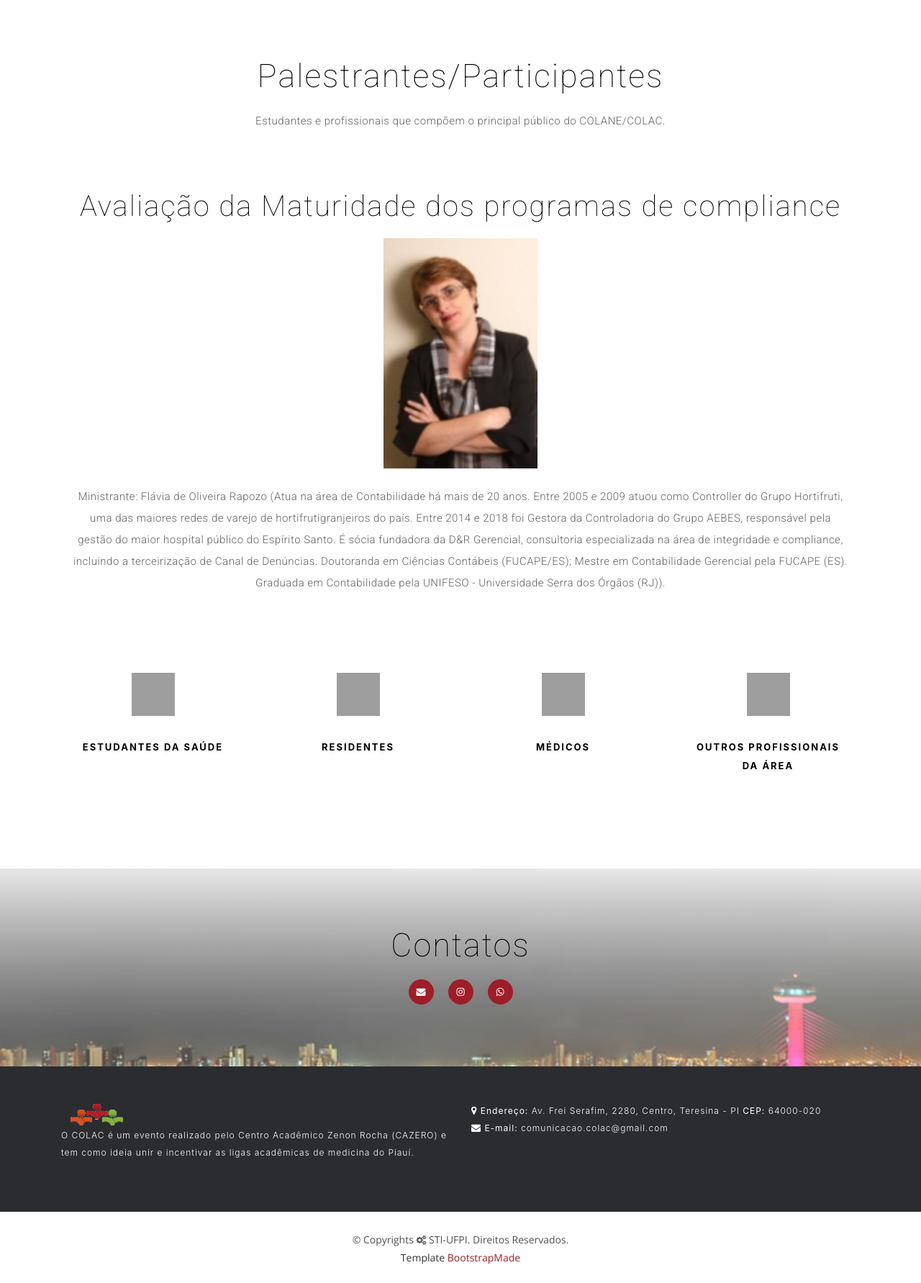
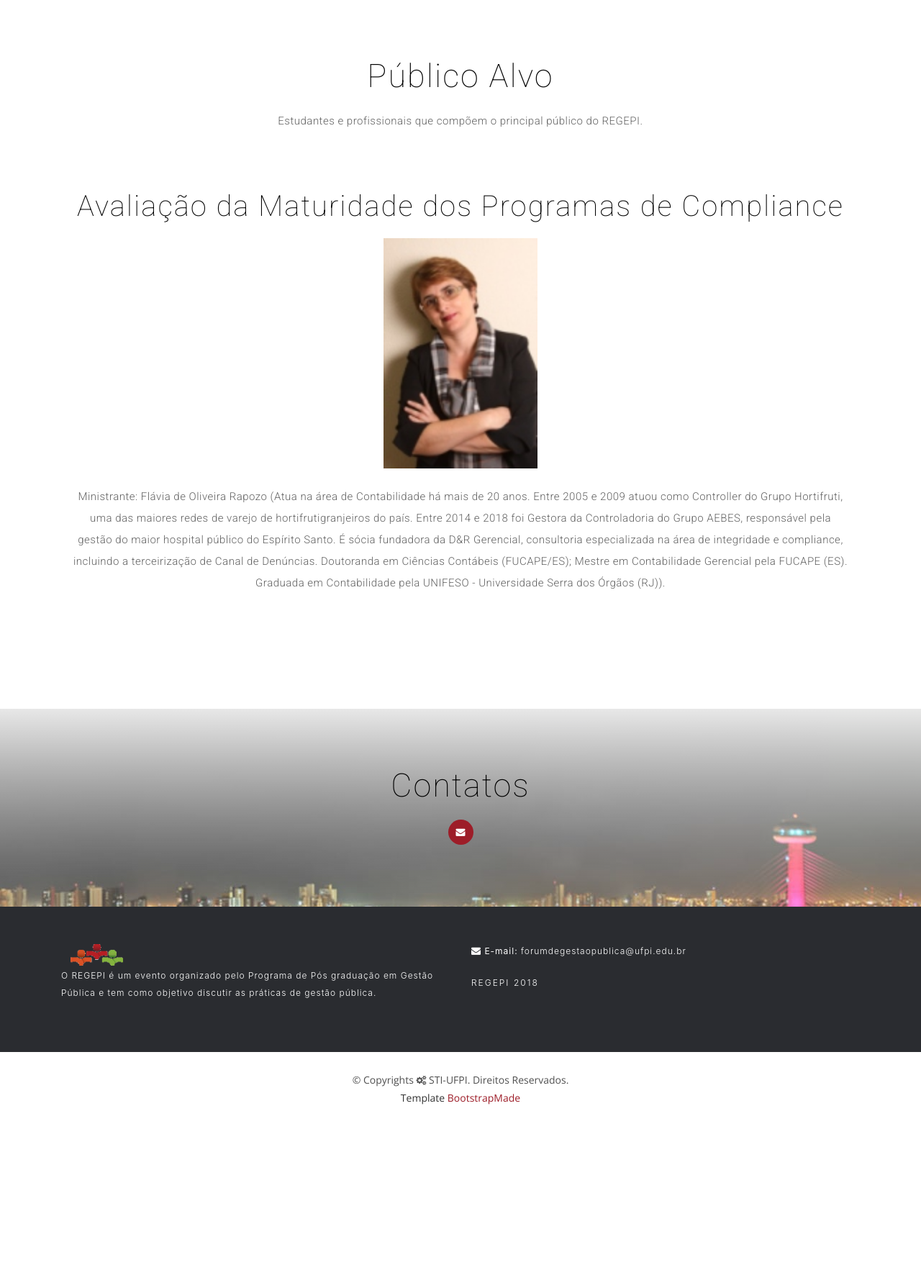
Before and after one commit to igbcampos/regepi, a Django app: page / in a window 1280 px wide. Shown: the part 2166-3949 px from the top of the page at 72% size. After the commit the page ends 3701 px from the top, so only its background shows below. Run offline with Django 3.2, Linux system fonts and the light colour scheme; some libraries are stand-ins or nearby versions; grey boxes are pictures that could not be loaded.

Commit message:
Correções no texto

```diff
--- a/core/templates/core/base.html
+++ b/core/templates/core/base.html
@@ -11,7 +11,7 @@
   <meta name="description" content="O COLAC é um evento realizado pelo Centro Acadêmico Zenon Rocha (CAZERO) e tem como ideia unir e incentivar as ligas acadêmicas de medicina do Piauí">
 
   <!-- Favicons -->
-  <link href="{% static 'core/img/favicon.png' %}" rel="icon">
+  <link href="{% static 'core/img/logo_front.png' %}" rel="icon">
   <link href="{% static 'core/img/apple-touch-icon.png' %}" rel="apple-touch-icon">
 
   <!-- Google Fonts -->
@@ -60,17 +60,6 @@
             <li><a href="#about-us">Sobre o evento</a></li>
             <li><a href="#who-we-are">Quem Somos</a></li>
             <li><a href="#get-started">Público Alvo</a></li>
-
-            <li class="menu-has-children"><a href="#">Editais</a>
-              <ul>
-                <li><a href="{% url 'core:home' %}">Edital de Trabalhos VI COLAC</a></li>
-                <li><a href="{% url 'core:home' %}">Edital Painel das Ligas</a></li>
-                <li><a href="{% url 'core:home' %}">Edital Cursos Práticos</a></li>
-                <li><a href="{% url 'core:home' %}">Edital Inscrições Inclusivas</a></li>
-                <li><a href="{% url 'core:home' %}">Edital Submissão de Atividades Culturais</a></li>
-              </ul>
-            </li>
-
             <li><a href="#video">Inscrição</a></li>
             <li><a href="#newsletter">Contato</a></li>
           </ul>
@@ -94,9 +83,7 @@
         <h2>Contatos </h2>
 
         <ul class="list-unstyled">
-          <li><a href="mailto:comunicacao.colac@gmail.com" target="_blank"><i class="fa fa-envelope"></i></a></li>
-          <li><a href="https://www.instagram.com/sextocolac/" target="_blank"><i class="fa fa-instagram"></i></a></li>
-          <li><a href="https://wa.me/5586999284080" target="_blank"><i class="fa fa-whatsapp"></i></a></li>
+          <li><a href="mailto:forumdegestaopublica@ufpi.edu.br" target="_blank"><i class="fa fa-envelope"></i></a></li>
         </ul>
 
       </div>
@@ -115,7 +102,7 @@
 
             <img src="{% static 'core/img/logo.png' %}" ago_frontlt="COLAC">
             <!-- <a class="navbar-brand" href="#">eStartup</a> -->
-            <p>O COLAC é um evento realizado pelo Centro Acadêmico Zenon Rocha (CAZERO) e tem como ideia unir e incentivar as ligas acadêmicas de medicina do Piauí.</p>
+            <p>O REGEPI é um evento organizado pelo Programa de Pós graduação em Gestão Pública  e tem como objetivo discutir as práticas de gestão pública.</p>
 
           </div>
         </div>
@@ -123,8 +110,10 @@
         <div class="col-md-6 col-lg-6">
           <div class="footer-logo">
             <p>
-              <i class="fa fa-map-marker"></i> <strong>Endereço:</strong> Av. Frei Serafim, 2280, Centro, Teresina - PI <strong>CEP:</strong> 64000-020 <br>
-              <i class="fa fa-envelope"></i> <strong>E-mail:</strong> comunicacao.colac@gmail.com
+              <i class="fa fa-envelope"></i> <strong>E-mail:</strong> forumdegestaopublica@ufpi.edu.br
+            </p>
+            <p>
+              <a href="http://www.ppgp.ufpi.br/" style="color:white;text-decoration-color: red">REGEPI 2018</a>
             </p>
           </div>
         </div>
--- a/core/templates/core/index.html
+++ b/core/templates/core/index.html
@@ -74,7 +74,7 @@
     Video Section
   ============================-->
 
-  <section id="video" class="text-center wow fadeInUp">
+  <section id="video" class="text-center wow fadeInUp" style="background: none">
     <div class="overlay">
       <div class="container-fluid container-full section-title text-center">
 
@@ -100,13 +100,13 @@
     <div class="container">
       <div class="section-title text-center">
 
-        <h2>Palestrantes/Participantes </h2>
-        <p class="separator">Estudantes e profissionais que compõem o principal público do COLANE/COLAC.</p>
+        <h2>Público Alvo </h2>
+        <p class="separator">Estudantes e profissionais que compõem o principal público do REGEPI.</p>
       </div>
 
       <div class="container">
         <div class="section-title tex-center" name="palestrantes">
-          <h2 style="font-size: 40px">Avaliação da Maturidade dos programas de compliance</h2>
+          <h2 style="font-size: 40px">Avaliação da Maturidade dos Programas de Compliance</h2>
           <img src="{% static 'core/img/palestrante.png' %}" alt="Ministrante: Flávia de Oliveira Rapozo" width=214 height=320>
           <br />
           <br />
@@ -124,48 +124,6 @@
 
     </div>
 
-    <div class="container">
-      <div class="row">
-
-        <div class="col-md-6 col-lg-3">
-          <div class="feature-block">
-
-            <img src="{% static 'core/img/svg/student.png' %}" alt="img" class="img-fluid">
-            <h4>Estudantes da Saúde</h4>
-
-          </div>
-        </div>
-
-        <div class="col-md-6 col-lg-3">
-          <div class="feature-block">
-
-            <img src="{% static 'core/img/svg/residence.png' %}" alt="img" class="img-fluid">
-            <h4>Residentes</h4>
-
-          </div>
-        </div>
-
-        <div class="col-md-6 col-lg-3">
-          <div class="feature-block">
-
-            <img src="{% static 'core/img/svg/doctor.png' %}" alt="img" class="img-fluid">
-            <h4>Médicos</h4>
-
-          </div>
-        </div>
-
-        <div class="col-md-6 col-lg-3">
-          <div class="feature-block">
-
-            <img src="{% static 'core/img/svg/peoples.png' %}" alt="img" class="img-fluid">
-            <h4>Outros Profissionais da Área</h4>
-
-          </div>
-        </div>
-
-      </div>
-    </div>
-
   </section>
 
 {% endblock %}
--- a/regepi/settings.py
+++ b/regepi/settings.py
@@ -13,7 +13,7 @@ SECRET_KEY = 'n%b*wv(v6i5dm!ysxn#tv1%m(quvh-=mjdgl*3yfma&=1ty6r%'
 # SECURITY WARNING: don't run with debug turned on in production!
 DEBUG = True
 
-ALLOWED_HOSTS = ['127.0.0.1', 'regepi.ufpi.br','www.regepi.ufpi.br']
+ALLOWED_HOSTS = ['regepi.ufpi.br','www.regepi.ufpi.br']
 
 
 # Application definition
```
